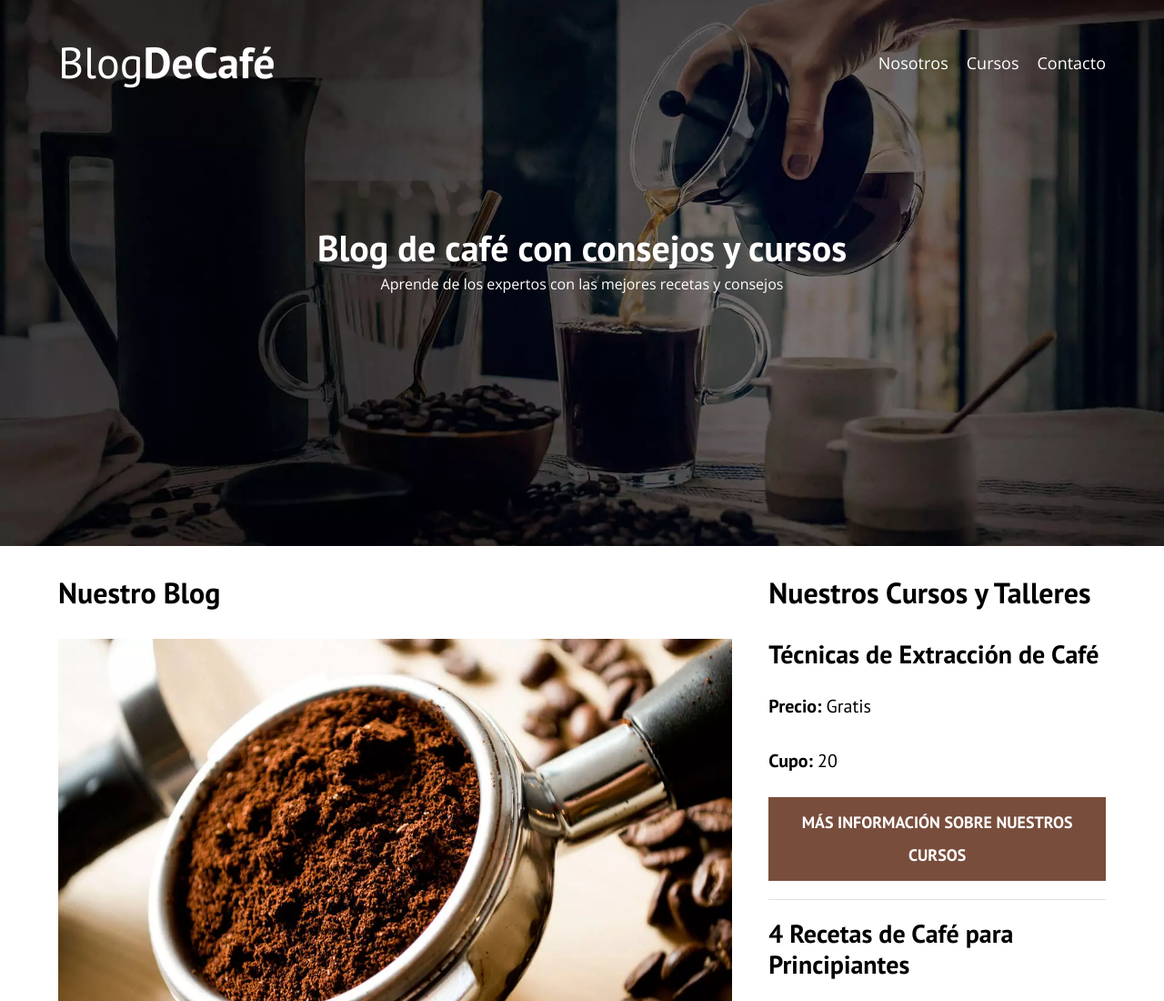
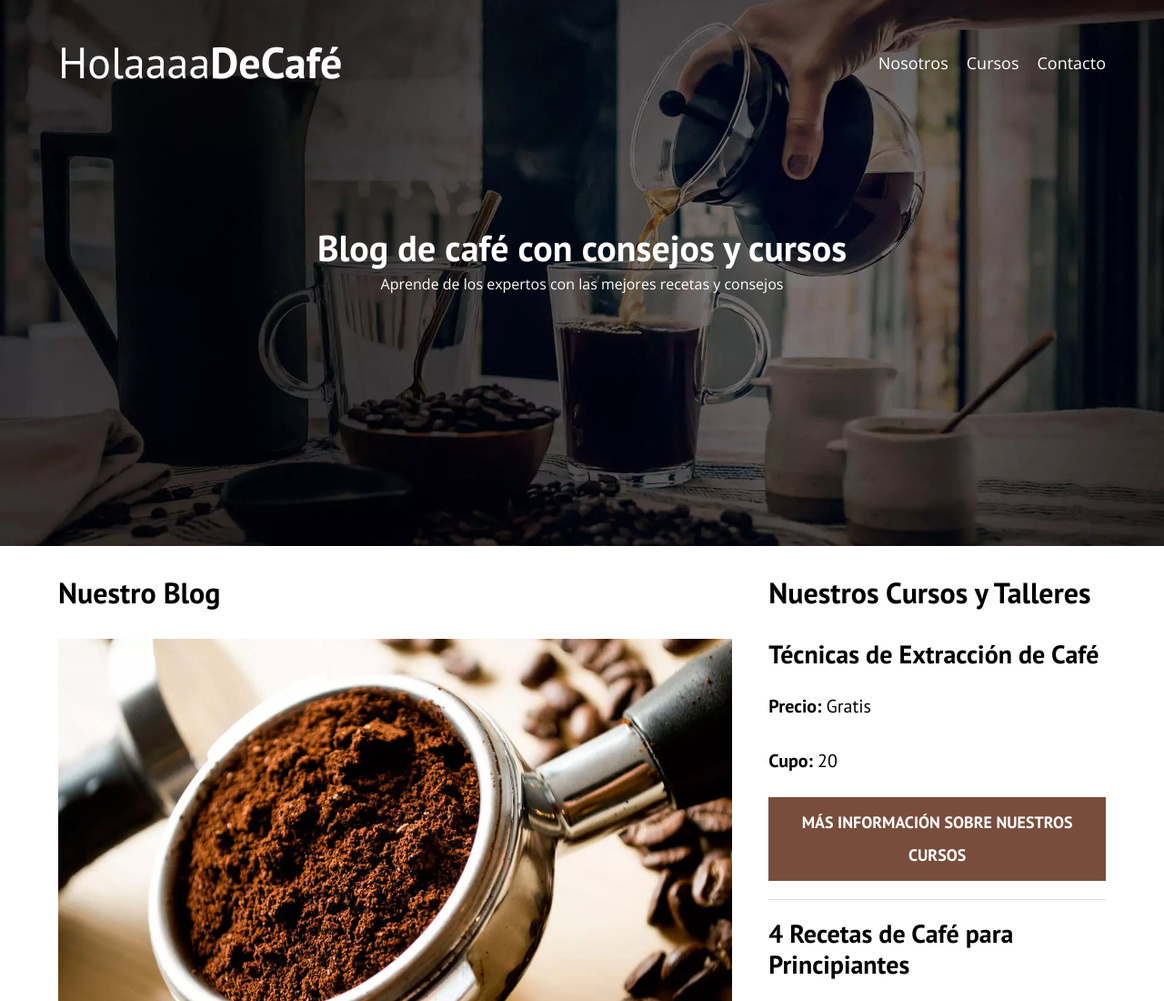
Before and after one commit to renatomartinezdev/blogdecafe_fin, a plain HTML site: page index.html in a window 1280 px wide. Shown: the top 1100 px of the page at 91% size. Drawn offline with nearby package versions, Linux system fonts and the light colour scheme.

Commit message:
index actualizado

```diff
--- a/index.html
+++ b/index.html
@@ -23,10 +23,11 @@
 
     <header class="header">
 
+
         <div class="contenedor">
             <div class="barra">
                 <a class="logo" href="index.html">
-                    <h1 class="logo__nombre no-margin centrar-texto">Blog<span class="logo__bold">DeCafé</span></h1>
+                    <h1 class="logo__nombre no-margin centrar-texto">Holaaaa<span class="logo__bold">DeCafé</span></h1>
                 </a>
 
                 <nav class="navegacion">
```
